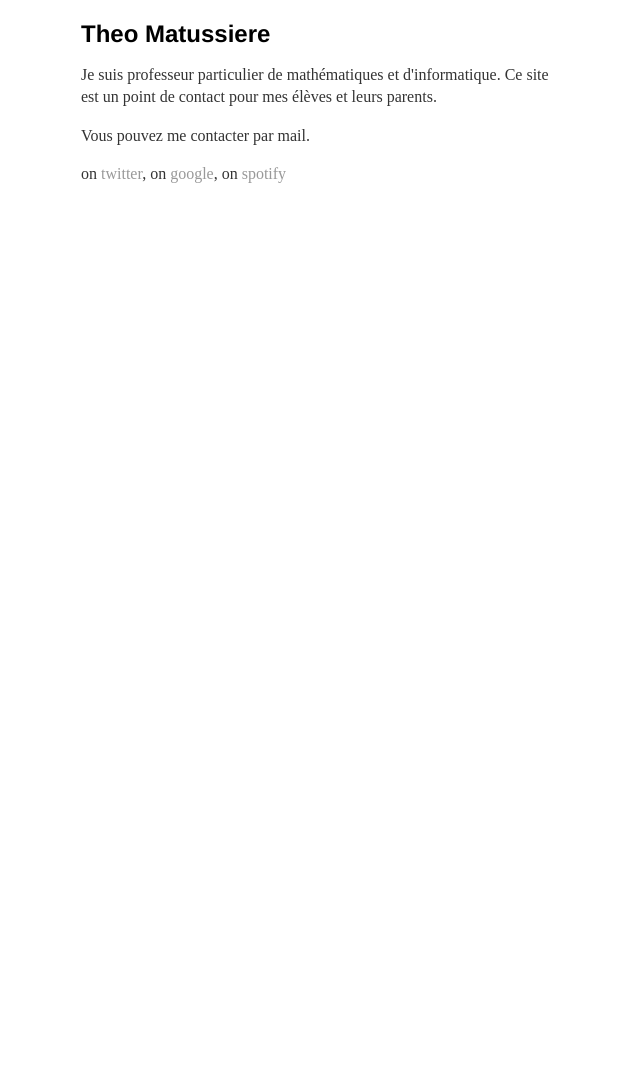
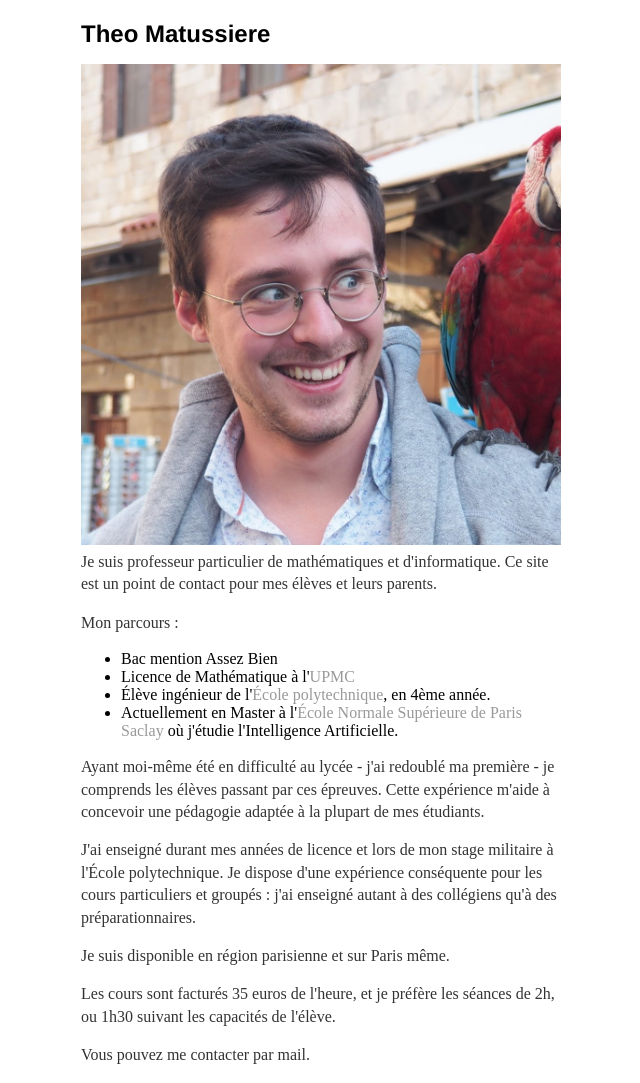
Before and after one commit to theo-m/profweb, a Jekyll site: the page built from index.html, in a window 1280 px wide. Shown: the whole page, without its empty margins (319-959 px from the left). Built offline with Jekyll 4.4.1, drawn with Linux system fonts in a browser that asks for light colours; before the commit the page ends 900 px from its top, so only the background shows below that.

Commit message:
Add details

```diff
--- a/_layouts/home.html
+++ b/_layouts/home.html
@@ -13,7 +13,4 @@
             </div>
         </body>
 
-        <footer>
-            <p>on <a href="https://twitter.com/theo_mtsr">twitter</a>, on <a href="https://plus.google.com/u/0/109209030380654137111">google</a>, on <a href="https://open.spotify.com/user/jaimelasoupe">spotify</a></p>
-        </footer>
     </html>
--- a/index.html
+++ b/index.html
@@ -7,7 +7,33 @@ title: Theo Matussiere
     <h1>{{ page.title }}</h1>
 
     <p>
+        <img src="/id.jpg" width="480px">
         Je suis professeur particulier de mathématiques et d'informatique. Ce site est un point de contact pour mes élèves et leurs parents.
+    </p>
+
+    <p>Mon parcours :</p>
+
+    <ul>
+    <li>Bac mention Assez Bien</li>
+    <li>Licence de Mathématique à l'<a href="http://www.upmc.fr/fr/">UPMC</a></li>
+    <li>Élève ingénieur de l'<a href="https://www.polytechnique.edu/">École polytechnique</a>, en 4ème année.</li>
+    <li>Actuellement en Master à l'<a href="http://math.ens-paris-saclay.fr/version-francaise/formations/master-mva/">École Normale Supérieure de Paris Saclay</a> où j'étudie l'Intelligence Artificielle.</li>
+    </ul>
+
+    <p>
+        Ayant moi-même été en difficulté au lycée - j'ai redoublé ma première - je comprends les élèves passant par ces épreuves. Cette expérience m'aide à concevoir une pédagogie adaptée à la plupart de mes étudiants.
+    </p>
+
+    <p>
+        J'ai enseigné durant mes années de licence et lors de mon stage militaire à l'École polytechnique. Je dispose d'une expérience conséquente pour les cours particuliers et groupés : j'ai enseigné autant à des collégiens qu'à des préparationnaires.
+    </p>
+
+    <p>
+        Je suis disponible en région parisienne et sur Paris même.
+    </p>
+
+    <p>
+        Les cours sont facturés 35 euros de l'heure, et je préfère les séances de 2h, ou 1h30 suivant les capacités de l'élève.
     </p>
 
     <p>
```
Also changed, not shown: id.jpg (added).
